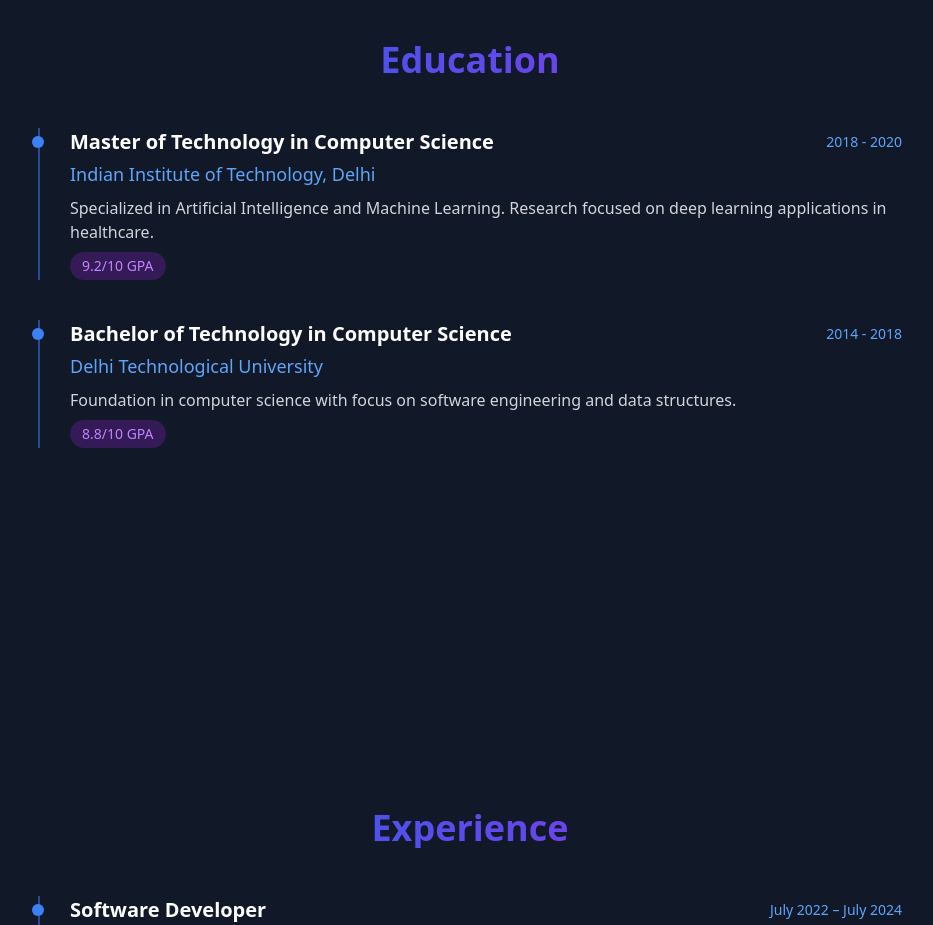
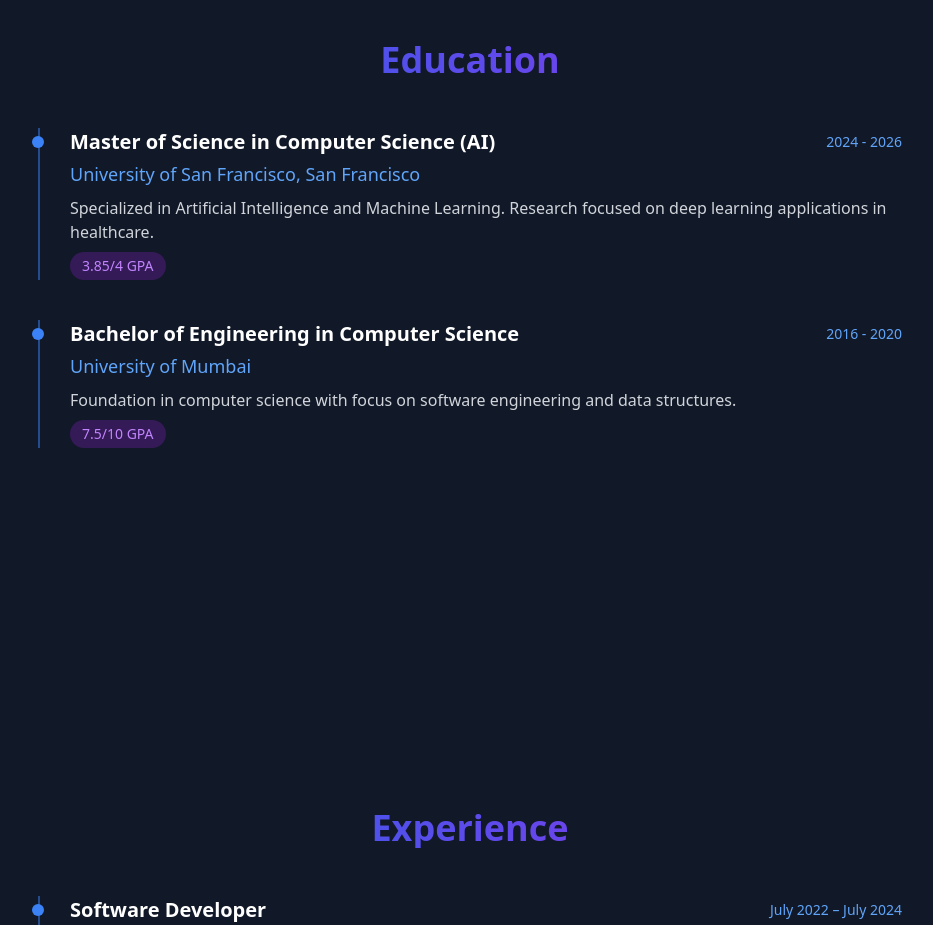
Before and after one commit to manmohan659/manmohan-portfolio, a React (Vite) app: page / in a window 1280 px wide. Shown: the part 1080-2005 px from the top of the page, without its empty margins (170-1103 px from the left). Built offline with nearby package versions, Linux system fonts and the light colour scheme.

Commit message:
Your commit message

```diff
--- a/src/components/education/Education.jsx
+++ b/src/components/education/Education.jsx
@@ -4,18 +4,18 @@
 const Education = () => {
     const educationData = [
       {
-        title: "Master of Technology in Computer Science",
-        subtitle: "Indian Institute of Technology, Delhi",
-        period: "2018 - 2020",
+        title: "Master of Science in Computer Science (AI)",
+        subtitle: "University of San Francisco, San Francisco",
+        period: "2024 - 2026",
         description: "Specialized in Artificial Intelligence and Machine Learning. Research focused on deep learning applications in healthcare.",
-        extra: "9.2/10 GPA"
+        extra: "3.85/4 GPA"
       },
       {
-        title: "Bachelor of Technology in Computer Science",
-        subtitle: "Delhi Technological University",
-        period: "2014 - 2018",
+        title: "Bachelor of Engineering in Computer Science",
+        subtitle: "University of Mumbai",
+        period: "2016 - 2020",
         description: "Foundation in computer science with focus on software engineering and data structures.",
-        extra: "8.8/10 GPA"
+        extra: "7.5/10 GPA"
       }
     ];
 
--- a/vite.config.js
+++ b/vite.config.js
@@ -9,4 +9,4 @@
     port: 5173,
     host: true
   }
-})
+})git --version
```
